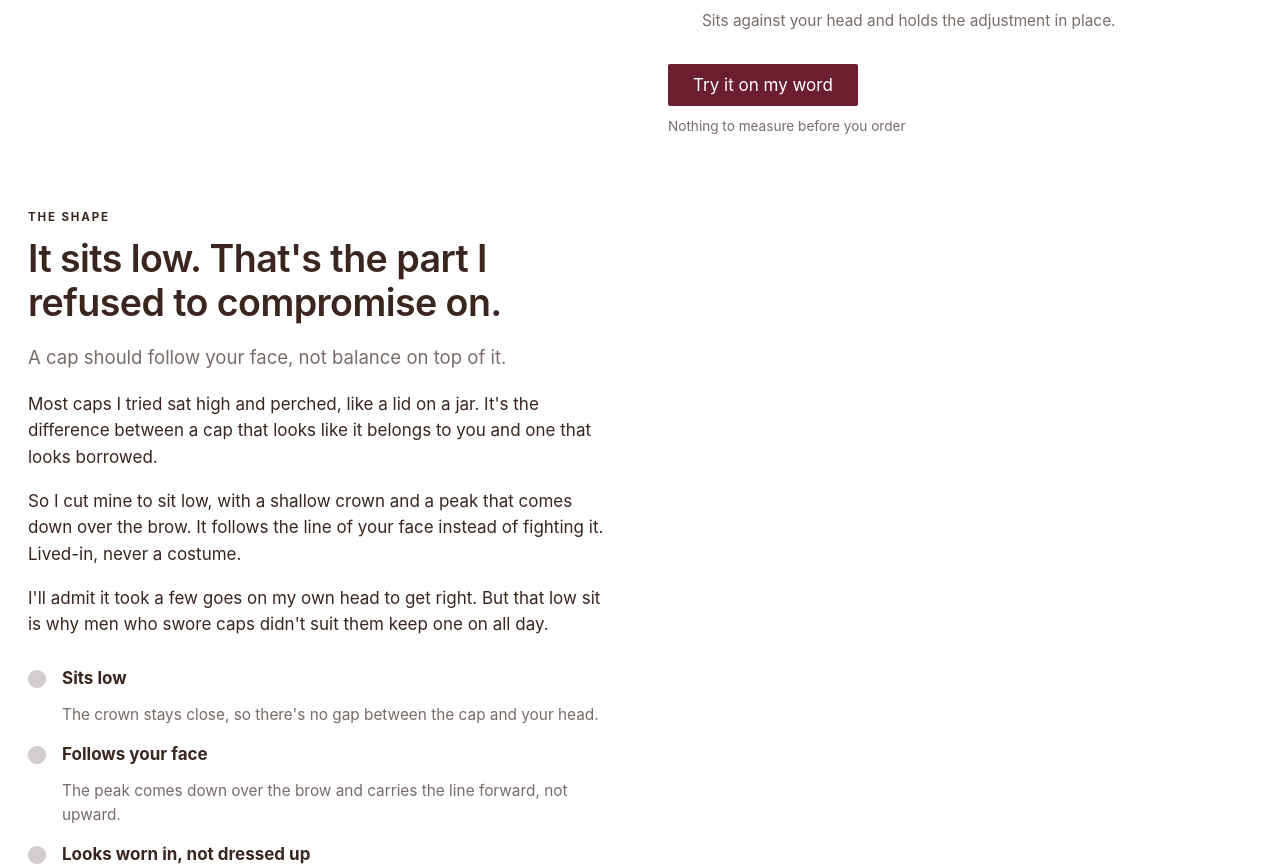
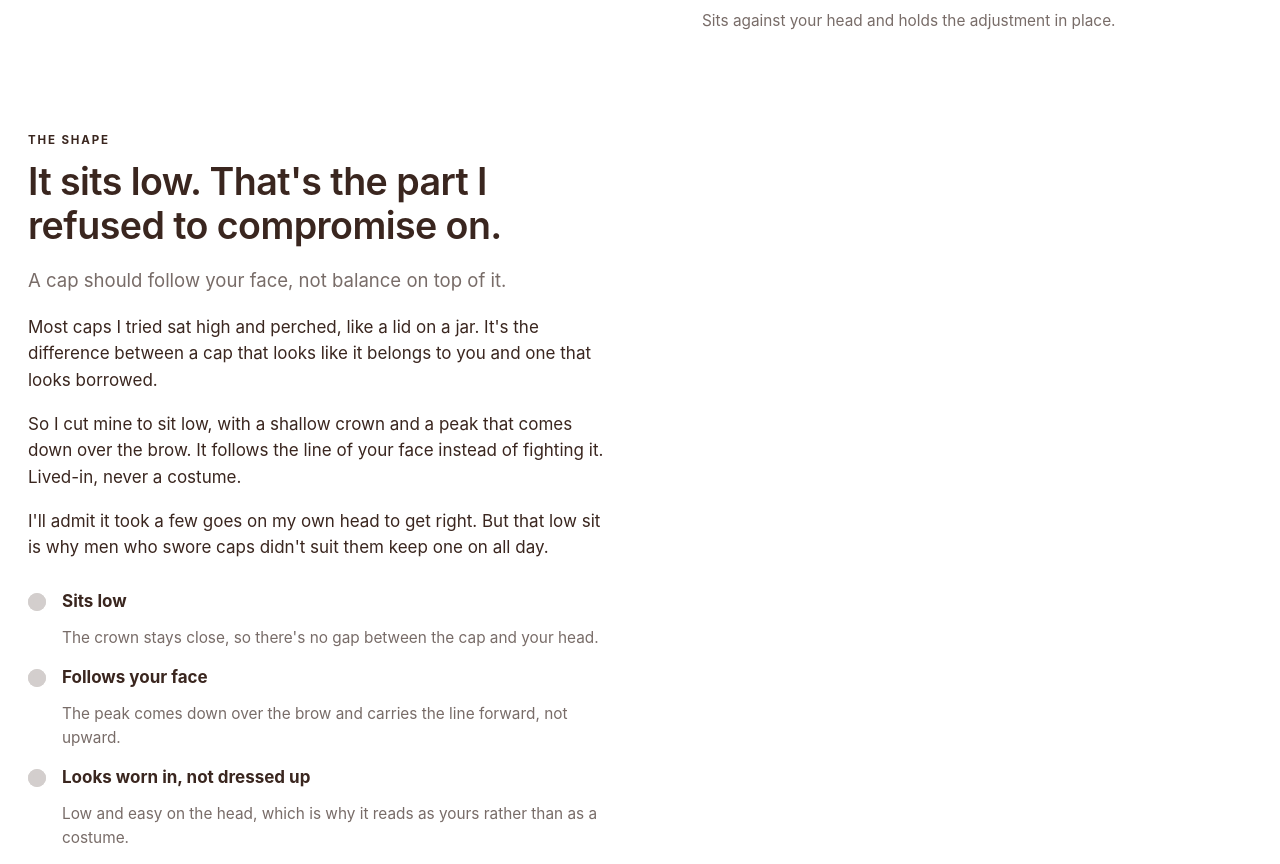
Before and after one commit to florian60430/infinity-landings-sol652, a plain HTML site: page run-sol652-editeur/01-message-honnete-du-fondateur/index.html in a window 1280 px wide. Shown: the part 4438-5302 px from the top of the page. Drawn offline with Linux system fonts and the light colour scheme; a web font is replaced by a local one.

Commit message:
publish(run-sol652-editeur): 2 advertorial(s)

```diff
--- a/run-sol652-editeur/01-message-honnete-du-fondateur/index.html
+++ b/run-sol652-editeur/01-message-honnete-du-fondateur/index.html
@@ -205,7 +205,7 @@
 <meta name="x-infinity-run" content="run-sol652-editeur"/>
 <meta name="x-infinity-shop" content="ashcroft-flatcaps.com"/>
 <meta name="x-infinity-cta-policy" content="manual"/>
-<meta name="x-infinity-published-at" content="2026-08-14T21:11:42.700Z"/>
+<meta name="x-infinity-published-at" content="2026-08-14T21:13:17.823Z"/>
 </head>
 <body>
 <nav class="ic-topbar">
@@ -257,10 +257,7 @@
 <p>The side-adjuster sits under the tan suede trim. You pull it to where the cap feels right the first time you put it on, and that's the last time you think about it. Set it once and it stays put.</p>
 <p>No tape measure. No converting inches to centimetres to some letter on a label. Nothing to send back for a size up. I'll admit it made the making harder and the choosing easier, and I'd make that trade again.</p></div>
           <ul class="ic-checklist"><li><strong>One cut</strong><span>No small, medium, large. Impossible to get the size wrong.</span></li><li><strong>Side-adjuster</strong><span>Set it once on your own head. It stays where you left it.</span></li><li><strong>Tan suede trim</strong><span>Sits against your head and holds the adjustment in place.</span></li></ul>
-          <div class="ic-cta-wrap">
-      <a role="button" class="ic-btn" href="https://ashcroft-flatcaps.com/products/the-ashcroft-denim?utm_source=meta&amp;utm_medium=paid_social&amp;utm_campaign=run-sol652-editeur" data-ic-cta="manual" rel="noopener">Try it on my word</a>
-      <p class="ic-cta-sub">Nothing to measure before you order</p>
-    </div>
+
         </div>
         <div class="ic-split-media"><figure class="ic-figure" data-visual-type="narrative-scene"><img src="../assets/01-message-honnete-du-fondateur-04-one-cut.png" alt="Deux mains ajustent une petite boucle de sangle latérale entre le pouce et l'index, geste unique et terminé : le lecteur comprend visuellement que le réglage est un seul geste, pas une mesure." loading="lazy"/></figure></div>
       </section>
```
Also changed, not shown: run-sol652-editeur/01-femme-lynda-qui-offre-pour-son-m/index.html (+1 -1 lines).
